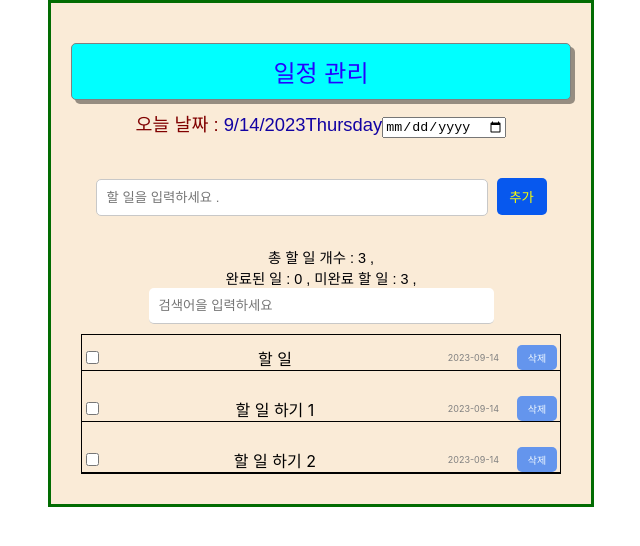
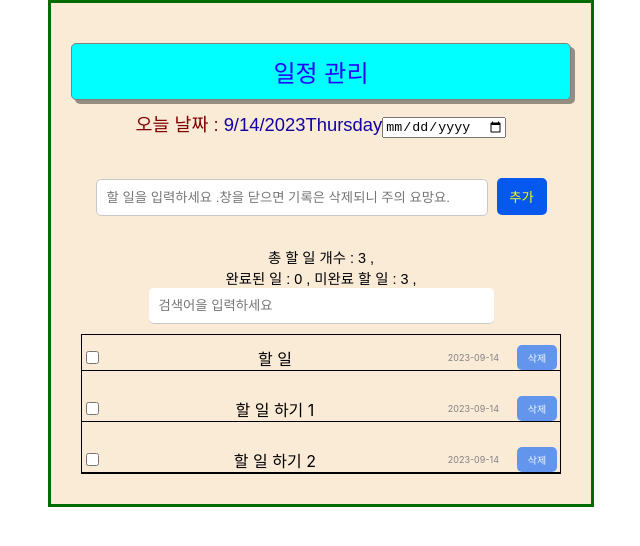
Before and after one commit to smr1004/mtodo, a React (Create React App) app: page / in a window 1280 px wide. Shown: the top 546 px of the page, without its empty margins (319-959 px from the left). Built offline with nearby package versions, Linux system fonts and the light colour scheme.

Commit message:
TodoList .

```diff
--- a/src/component/TodoEditor.jsx
+++ b/src/component/TodoEditor.jsx
@@ -41,7 +41,7 @@ function TodoEditor() {
           onKeyDown={onKeyDownHandler}
           type="text"
           date={moment().format('YYYY-MM-DD')}
-          placeholder="할 일을 입력하세요 ."
+          placeholder="할 일을 입력하세요 .창을 닫으면 기록은 삭제되니 주의 요망요."
         />
         <button onClick={onSubmitHandler}>추가</button>
       </div>
```
